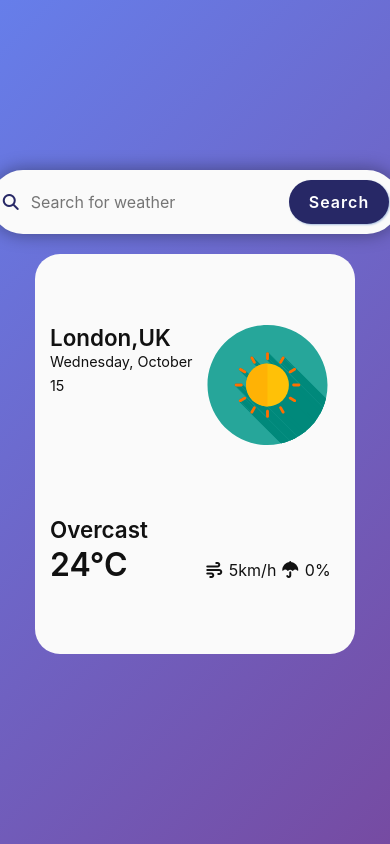
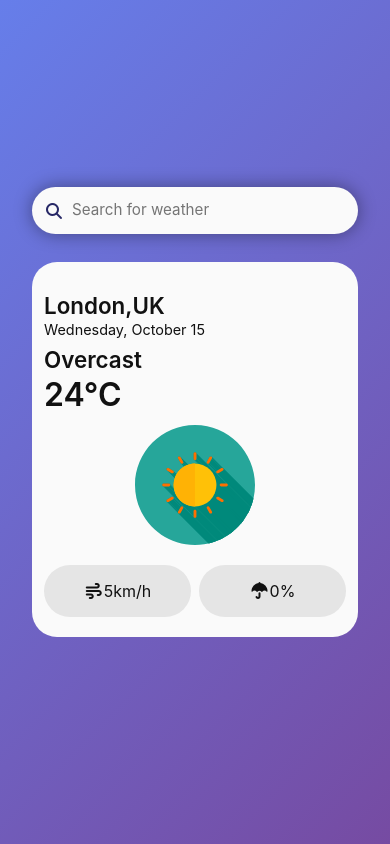
Before and after one commit to jdevillet/weather-app-js, a plain HTML site: page index.html in a window 390 px wide. Drawn offline with nearby package versions, Linux system fonts and the light colour scheme.

Commit message:
feat: refactor weather card layout and styles for improved responsiveness

```diff
--- a/index.html
+++ b/index.html
@@ -25,6 +25,8 @@
 
     <div class="app-body">
       <div class="weather-card">
+        <div class="card-body">
+
           <div class="card-left">
             <div class="day-infos">
               <h3 class="location"></h3>
@@ -39,10 +41,18 @@
 
           <div class="card-right">
             <div class="weather-img"></div>
+          </div>
+        </div>
+        <div class="card-footer">
 
-          <div class="weather-details">
-            <p class="details"><i class="fa-solid fa-wind"></i> <span class="wind-speed"></span></p>
-            <p class="details"><i class="fa-solid fa-umbrella"></i> <span class="rain-chance">40%</span></p>
+          <div class="weather-details-container">
+            <div class="details">
+              <p class="details-text"><i class="fa-solid fa-wind"></i> <span class="wind-speed"></span></p>
+            </div>
+            <div class="details">
+              <p class="details-text"><i class="fa-solid fa-umbrella"></i> <span class="rain-chance"></span></p>
+            </div>
+
           </div>
         </div>
       </div>
@@ -55,9 +65,10 @@
       </div>
     </div>
   </div>
-</body>
   <script src="https://cdn.jsdelivr.net/npm/axios/dist/axios.min.js"></script>
 
   <script src="index.js" type="module"></script>
 
+</body>
+
 </html>
--- a/style.scss
+++ b/style.scss
@@ -1,7 +1,6 @@
 //=====================
 // Variables
 //=====================
-
 $accent-color: rgb(39, 40, 102);
 $background-color: #fafafa;
 // temperature colors
@@ -39,9 +38,8 @@ body {
   align-items: center;
   justify-content: center;
   padding: 20px;
-  color: rgb(17, 17, 17);
+  color: $font-color;
   position: relative;
-  overflow: hidden;
 }
 
 img,
@@ -88,23 +86,27 @@ button {
   align-items: center;
   margin: 20px 0;
   padding: 15px;
-
   width: 100%;
 
+  .app-header {
+    width: 100%;
+    display: flex;
+    justify-content: center;
+    margin-bottom: 8px;
+  }
+
   .request-form {
-    max-width: 600px;
+    max-width: 400px;
     margin: 0 auto;
 
     .search-wrapper {
       background: $background-color;
-      // backdrop-filter: blur(10px);
       display: flex;
       align-items: center;
-      justify-content: space-around;
+      justify-content: space-between;
       border-radius: 99px;
-      padding: 10px;
+      padding: 8px;
       box-shadow: 0 0px 18px 0px rgba(8, 8, 8, 0.411);
-      // border: 2px solid rgba(255, 255, 255, 0);
       transition: all 0.4s ease;
 
       &:hover {
@@ -112,32 +114,38 @@ button {
         border-width: 2px;
         transform: translateY(-3px);
       }
+
       &:focus-within {
         border: 2px solid $accent-color;
       }
 
       .glass-icon {
         color: $accent-color;
+        margin-left: 6px;
       }
+
       #searchBar {
         color: $font-color;
-        padding: 5px 10px;
-        min-width: 130px;
+        padding: 6px 10px;
+        flex: 1 1 auto;
+        max-width: 100%;
       }
+
       #submitBtn {
         background: $accent-color;
         color: white;
         border-radius: 99px;
-        padding: 10px 20px;
+        padding: 8px 14px;
         font-weight: 600;
         letter-spacing: 1px;
-        box-shadow: 1px 1px 2px 0px rgba(26, 84, 170, 0.356);
+        box-shadow: 1px 1px 2px rgba(26, 84, 170, 0.356);
         cursor: pointer;
-        font-size: 1rem;
+        font-size: 0.95rem;
         transition: all 0.2s ease;
 
         &:hover {
-          background-color: lighten($accent-color, 10%);
+          background-color: color-mix(in srgb, $accent-color 90%, white 10%);
+
           box-shadow: 0 0 10px $accent-color;
           transform: translateY(-2px);
         }
@@ -146,31 +154,44 @@ button {
   }
 }
 
+//=====================
+// App body
+//=====================
 .app-body {
   display: flex;
   flex-direction: column;
   align-items: center;
   margin: 20px 0;
+
   .weather-card {
-    display: grid;
-    grid-template-columns: 50% 50%;
+    display: flex;
+    flex-direction: column;
+    align-items: center;
     background: $background-color;
     border-radius: 25px;
     padding: 15px;
-    min-height: 400px;
+    min-height: 300px;
     justify-content: space-around;
     max-width: 400px;
+
+    .card-body {
+      display: grid;
+      grid-template-columns: 1fr 1fr;
+      gap: 12px;
 
       .card-left {
         display: flex;
         flex-direction: column;
         justify-content: space-around;
+
         .day-infos {
           line-height: 150%;
+
           .location {
             font-size: 1.4rem;
             font-weight: 600;
           }
+
           .today-date {
             font-size: 0.9rem;
           }
@@ -178,57 +199,120 @@ button {
 
         .weather-temp {
           line-height: 220%;
+
           .today-weather {
             font-size: 1.4rem;
             font-weight: 600;
           }
+
           .today-temperature {
             font-size: 2rem;
             font-weight: 600;
           }
         }
       }
+
       .card-right {
         display: flex;
         flex-direction: column;
         justify-content: space-around;
         align-items: center;
-      .weather-img {
-        & svg {
+
+        .weather-img svg {
           max-height: 120px;
         }
       }
-      .weather-details {
+    }
+
+    .card-footer {
+      width: 100%;
+      min-height: 60px;
+
+      .weather-details-container {
+        display: grid;
+        grid-template-columns: repeat(auto-fit, minmax(120px, 1fr));
+        gap: 8px;
+
+        .details {
+          background: rgba(177, 177, 177, 0.295);
+          border-radius: 50px;
+          padding: 6px;
+
+          .details-text {
             display: flex;
-        justify-content: space-between;
-        .details {
-          margin: 2px;
+            justify-content: center;
+            align-items: center;
+            padding: 8px 6px;
           }
         }
       }
     }
+  }
+
   .forecast-container {
     margin-top: 100px;
     background: rgba(167, 167, 167, 0.432);
     max-width: 400px;
     box-shadow: 1px 1px 0 0 black;
     min-height: 150px;
-    display: flex;
-    flex-direction: column;
-    justify-content: center;
     display: none;
-    h4 {
-    }
+
     .forecast-cards-container {
       display: flex;
       justify-content: center;
       align-items: center;
       width: 100%;
       padding: 20px;
-      overflow-x: scroll;
+      overflow-x: auto;
+
       .hourly-card {
         max-height: 150px;
       }
     }
   }
 }
+
+//=====================
+// Responsive adjustments
+//=====================
+@media (max-width: 450px) {
+  .app-container {
+    padding: 12px;
+
+    .request-form {
+      width: 100%;
+
+      .search-wrapper {
+        padding: 6px;
+
+        #searchBar {
+          padding: 6px 8px;
+          font-size: 0.95rem;
+        }
+
+        #submitBtn {
+          display: none;
+        }
+      }
+    }
+  }
+}
+
+@media (max-width: 600px) {
+  .app-body {
+    .weather-card {
+      padding: 12px;
+      max-width: 100%;
+
+      .card-body {
+        grid-template-columns: 1fr;
+        align-items: start;
+        margin: 20px 0;
+      }
+
+      .card-footer .weather-details-container {
+        grid-template-columns: repeat(auto-fit, minmax(100px, 1fr));
+      }
+    }
+  }
+}
```
Also changed, not shown: style.css, 1 other file. Lines whose indentation alone changed are shown as unchanged.
